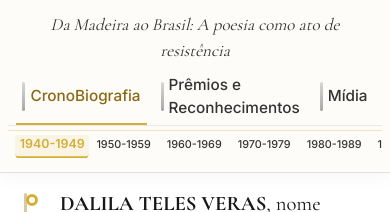
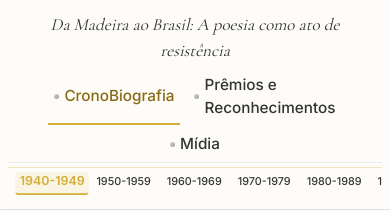
Before and after one commit to telesverasdalila-spec/dalilapoeta, a Next.js app: page / in a window 390 px wide. Shown: the part 795-1007 px from the top of the page. Built offline with nearby package versions, Linux system fonts and the light colour scheme.

Commit message:
layout menu esferinha

```diff
--- a/src/app/globals.css
+++ b/src/app/globals.css
@@ -145,10 +145,9 @@ body {
 .tabs-principal > :last-child { margin-right: auto; }
 .tabs-principal::-webkit-scrollbar { display: none; }
 
-/* Task 113: marcador prateado + label à esquerda (mockup da autora, feito no Canva).
-   Cada tab-mãe ganha um tracinho vertical em gradiente cinza claro, como
-   separadores de livro antigo; o texto encosta nele alinhado à esquerda,
-   então nomes de 2 linhas ficam organizados entre si.
+/* Task 113 (v2 — esfera): marcador prateado + label à esquerda (calibragem com a autora).
+   Cada tab-mãe ganha uma esferazinha em degradê cinza, como uma pérola de prata,
+   só para informar no visual que ali estão as escolhas do menu.
    ⚠️ Vale para os 3 eixos de uma vez (Vida, Obra e Movimento usam .tabs-principal).
    ⚠️ Só estética — chaves internas das tabs e conteúdo que abre por padrão não mudam. */
 .tab-btn {
@@ -165,15 +164,15 @@ body {
   white-space: nowrap;
   display: inline-flex;
   align-items: center;
-  gap: 10px;
+  gap: 8px;
   text-align: left;
 }
 .tab-btn::before {
   content: "";
-  width: 4px;
-  height: 2.35em;
-  border-radius: 2px;
-  background: linear-gradient(180deg, #d7d7d7, #a8a8a8);
+  width: 7px;
+  height: 7px;
+  border-radius: 50%;
+  background: linear-gradient(135deg, #d6d6d6, #9c9c9c);
   flex-shrink: 0;
 }
 .tab-btn:hover { color: #8b4513; }
@@ -522,9 +521,9 @@ span[data-ano].data-iluminada {
     font-size: 0.9rem !important; /* Task 80: um degrau menor no celular (era 0.95) */
     padding: 6px 10px !important;
     white-space: nowrap;
-    gap: 7px; /* Task 113: tracinho mais coladinho no celular */
+    gap: 7px; /* Task 113 v2: esfera mais coladinha no celular */
   }
-  .tab-btn::before { height: 2.1em; } /* Task 113: proporcional ao bloco compacto */
+  .tab-btn::before { width: 6px; height: 6px; } /* Task 113 v2: pérola compacta no celular */
 
   .ativismo-ativo .tabs-sub {
     display: flex !important;
@@ -656,9 +655,9 @@ span[data-ano].data-iluminada {
   .tab-btn {
     font-size: 0.85rem !important;
     padding: 4px 6px !important;
-    gap: 5px; /* Task 113: respiro mínimo entre tracinho e texto */
+    gap: 5px; /* Task 113 v2: respiro mínimo entre esfera e texto */
   }
-  .tab-btn::before { width: 3px; height: 1.9em; } /* Task 113: versão enxuta do marcador */
+  .tab-btn::before { width: 5px; height: 5px; } /* Task 113 v2: pérola enxuta em telas mínimas */
   .tab-sub-btn { font-size: 0.85rem !important; } /* mãe = sub no tamanho; hierarquia fica no peso e na cor */
   .estrada { padding: 15px 15px 40px 60px !important; }
   .estrada::before { left: 24px !important; }
```
Also changed, not shown: LEIA-ME.txt, REGRAS-DE-OURO.txt.
